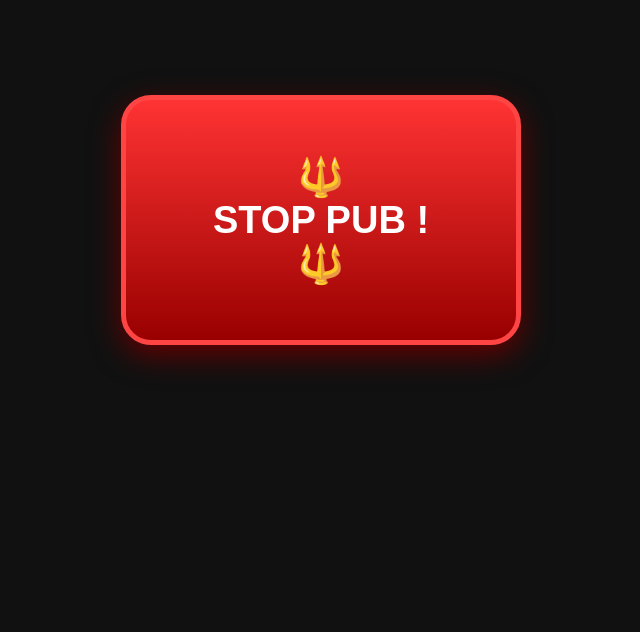
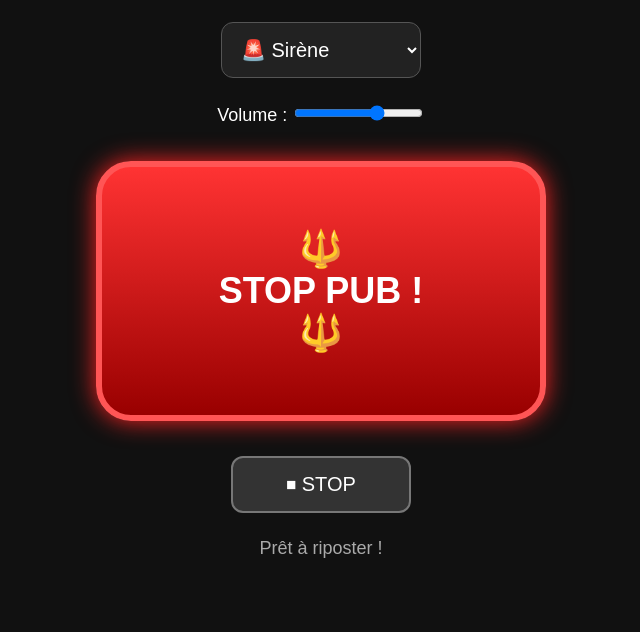
Before and after one commit to Felix-tel/BlokPub-app, a plain HTML site: page index.html in a window 1280 px wide. Shown: the part 168-800 px from the top of the page, without its empty margins (319-959 px from the left). Drawn offline with Linux system fonts and the light colour scheme.

Commit message:
Update index.html for layout and sound functionality
Refactor HTML and CSS for improved layout and sound controls.

```diff
--- a/index.html
+++ b/index.html
@@ -1,4 +1,3 @@
-
 <!DOCTYPE html>
 <html lang="fr">
 <head>
@@ -11,33 +10,44 @@ body {
   color: white;
   font-family: Arial, sans-serif;
   text-align: center;
-  padding: 30px 15px;
+  padding: 25px 15px;
+  margin: 0;
 }
-h1 {
+h1 { font-size: 36px; margin-top: 35px; }
+p { color: #aaa; font-size: 18px; }
+select, button {
+  font-size: 20px;
+  padding: 15px;
+  border-radius: 12px;
+}
+select {
+  margin: 25px;
+  background: #222;
+  color: white;
+  border: 1px solid #555;
+}
+#trigger {
+  display: block;
+  margin: 35px auto;
+  width: 90%;
+  max-width: 450px;
+  height: 260px;
+  background: linear-gradient(#ff3333, #990000);
+  border: 6px solid #ff5555;
+  border-radius: 35px;
+  color: white;
   font-size: 36px;
-  margin-top: 40px;
+  font-weight: bold;
+  box-shadow: 0 0 25px #ff2222;
 }
-p {
-  color: #aaa;
-  font-size: 18px;
+#stop {
+  background: #333;
+  color: white;
+  border: 2px solid #777;
+  width: 180px;
 }
-button {
-  margin-top: 80px;
-  width: 85%;
-  max-width: 400px;
-  height: 250px;
-  border-radius: 30px;
-  border: 5px solid #ff4444;
-  background: linear-gradient(#ff3333, #990000);
-  color: white;
-  font-size: 38px;
-  font-weight: bold;
-  box-shadow: 0 10px 30px #600;
-  cursor: pointer;
-}
-button:active {
-  transform: scale(0.96);
-}
+label { font-size: 18px; }
+#message { margin-top: 25px; }
 </style>
 </head>
 <body>
@@ -45,37 +55,57 @@ button:active {
 <h1>🚫 BlokPub</h1>
 <p>Un démarcheur vous appelle ?</p>
 
-<button onclick="trident()">
+<select id="sound">
+  <option value="siren">🚨 Sirène</option>
+  <option value="alarm">🔔 Alarme</option>
+  <option value="buzzer">📢 Buzzer</option>
+  <option value="funny">🤡 Son comique</option>
+</select>
+
+<br>
+
+<label for="volume">Volume :</label>
+<input id="volume" type="range" min="0.1" max="1" step="0.1" value="0.7">
+
+<button id="trigger" onclick="playSound()">
   🔱<br>STOP PUB !<br>🔱
 </button>
 
-<p id="message"></p>
+<button id="stop" onclick="stopSound()">⏹ STOP</button>
+
+<p id="message">Prêt à riposter !</p>
 
 <script>
-function trident() {
-  const audio = new AudioContext();
-  audio.resume();
+let audio = null;
+let timers = [];
 
-  function siren(freq1, freq2, start, duration) {
+function stopSound() {
+  timers.forEach(t => clearTimeout(t));
+  timers = [];
+  if (audio) {
+    audio.close();
+    audio = null;
+  }
+  document.getElementById("message").innerText = "Son arrêté.";
+}
+
+function tone(freq1, freq2, start, duration, type="sawtooth") {
+  if (!audio) return;
+
   const osc = audio.createOscillator();
   const gain = audio.createGain();
+  const volume = Number(document.getElementById("volume").value);
 
-    osc.type = "sawtooth";
+  osc.type = type;
   osc.frequency.setValueAtTime(freq1, audio.currentTime + start);
   osc.frequency.linearRampToValueAtTime(
-      freq2,
-      audio.currentTime + start + duration / 2
-    );
-    osc.frequency.linearRampToValueAtTime(
-      freq1,
-      audio.currentTime + start + duration
+    freq2, audio.currentTime + start + duration
   );
 
-    gain.gain.setValueAtTime(0.35, audio.currentTime + start);
-    gain.gain.setValueAtTime(0.35, audio.currentTime + start + duration - 0.05);
+  gain.gain.setValueAtTime(volume, audio.currentTime + start);
+  gain.gain.setValueAtTime(volume, audio.currentTime + start + duration - 0.05);
   gain.gain.linearRampToValueAtTime(
-      0.001,
-      audio.currentTime + start + duration
+    0.001, audio.currentTime + start + duration
   );
 
   osc.connect(gain);
@@ -85,18 +115,45 @@ function trident() {
   osc.stop(audio.currentTime + start + duration);
 }
 
-  siren(700, 1400, 0, 0.5);
-  siren(1400, 700, 0.5, 0.5);
-  siren(700, 1600, 1, 0.5);
-  siren(1600, 700, 1.5, 0.5);
-  siren(900, 1800, 2, 0.6);
-  siren(1800, 900, 2.6, 0.6);
+function playSound() {
+  stopSound();
+  audio = new AudioContext();
+
+  const choice = document.getElementById("sound").value;
+
+  if (choice === "siren") {
+    tone(700, 1400, 0, 0.5);
+    tone(1400, 700, 0.5, 0.5);
+    tone(700, 1600, 1, 0.5);
+    tone(1600, 700, 1.5, 0.5);
+    tone(900, 1800, 2, 0.6);
+    tone(1800, 900, 2.6, 0.6);
+  }
+
+  if (choice === "alarm") {
+    for (let i = 0; i < 6; i++) {
+      tone(1200, 400, i * 0.4, 0.35, "square");
+    }
+  }
+
+  if (choice === "buzzer") {
+    tone(150, 150, 0, 1.5, "square");
+    tone(180, 180, 1.5, 1.5, "square");
+  }
+
+  if (choice === "funny") {
+    tone(500, 1000, 0, 0.25, "triangle");
+    tone(1000, 300, 0.25, 0.25, "triangle");
+    tone(300, 800, 0.5, 0.25, "triangle");
+    tone(800, 200, 0.75, 0.25, "triangle");
+    tone(600, 1200, 1, 0.4, "triangle");
+    tone(1200, 400, 1.4, 0.4, "triangle");
+    tone(400, 900, 1.8, 0.4, "triangle");
+  }
 
   document.getElementById("message").innerText =
     "⚡ Votre réponse a été entendue ! ⚡";
-
 }
 </script>
-
 </body>
 </html>
```
Lines whose indentation alone changed are shown as unchanged.
